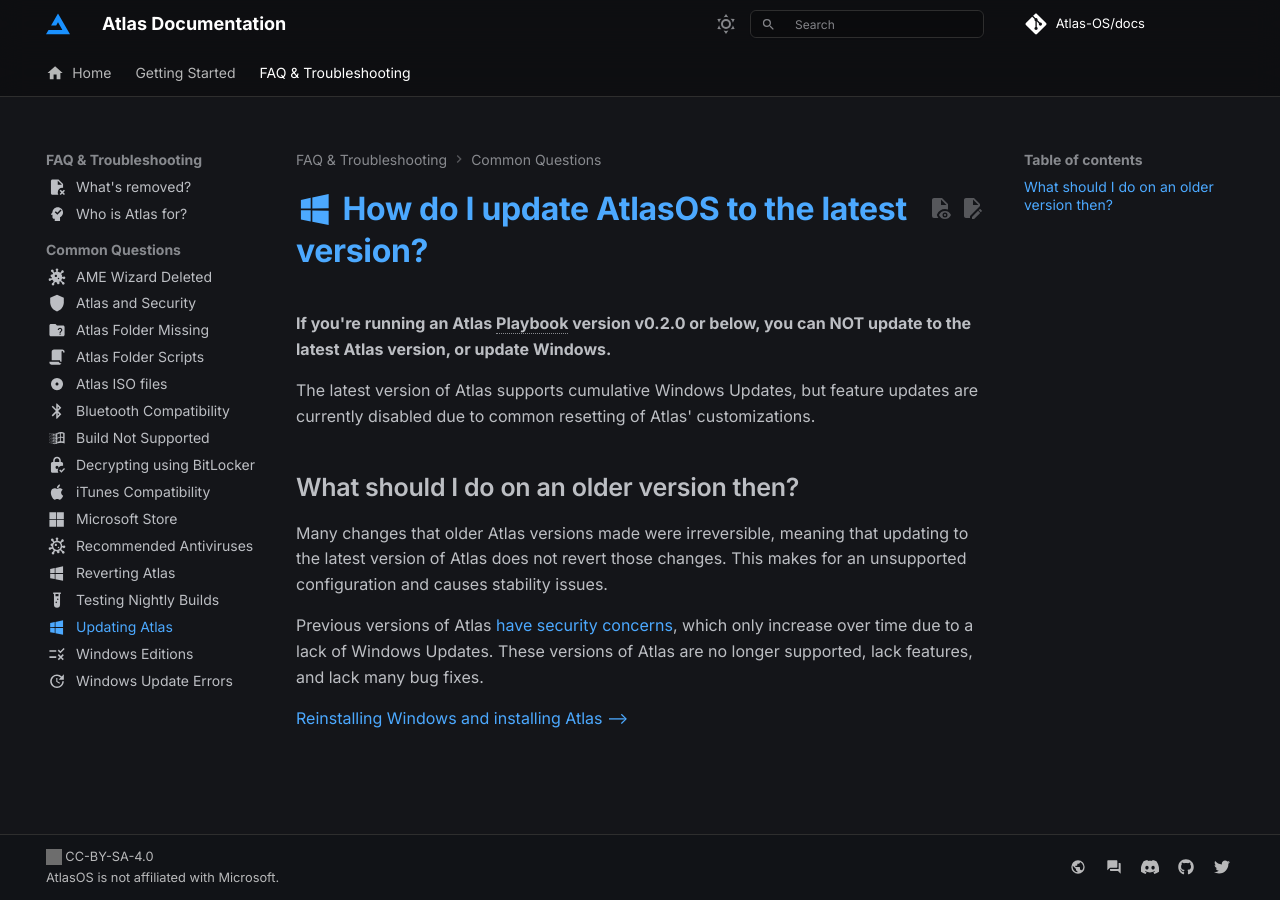
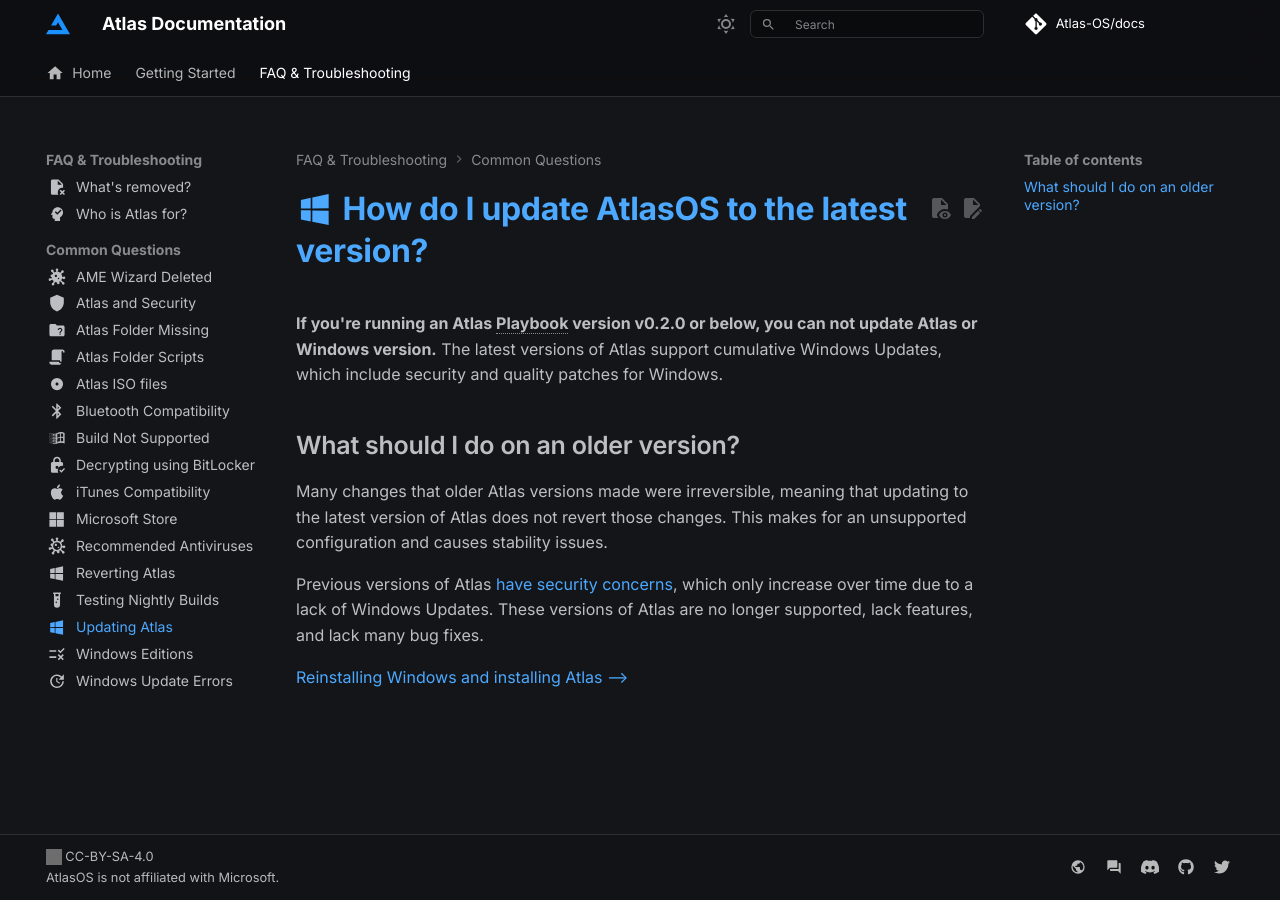
Before and after one commit to Atlas-OS/docs, an MkDocs documentation site: the page built from docs/faq-and-troubleshooting/common-questions/updating-atlas.md, in a window 1280 px wide. Built offline with MkDocs 1.6.1 and Material for MkDocs 9.7.7, drawn with Linux system fonts in a browser that asks for light colours; some web fonts are replaced; comment, search, counter and statistics services are not loaded; grey boxes are pictures that could not be loaded.

Commit message:
fix(updating Atlas): improve clarity

```diff
--- a/docs/faq-and-troubleshooting/common-questions/updating-atlas.md
+++ b/docs/faq-and-troubleshooting/common-questions/updating-atlas.md
@@ -5,11 +5,9 @@ icon: material/microsoft-windows
 
 # :material-microsoft-windows: How do I update AtlasOS to the latest version?
 
-**If you're running an Atlas Playbook version v0.2.0 or below, you can NOT update to the latest Atlas version, or update Windows.**
+**If you're running an Atlas Playbook version v0.2.0 or below, you can not update Atlas or Windows version.** The latest versions of Atlas support cumulative Windows Updates, which include security and quality patches for Windows.
 
-The latest version of Atlas supports cumulative Windows Updates, but feature updates are currently disabled due to common resetting of Atlas' customizations.
-
-## What should I do on an older version then?
+## What should I do on an older version?
 
 Many changes that older Atlas versions made were irreversible, meaning that updating to the latest version of Atlas does not revert those changes. This makes for an unsupported configuration and causes stability issues.
 
```
